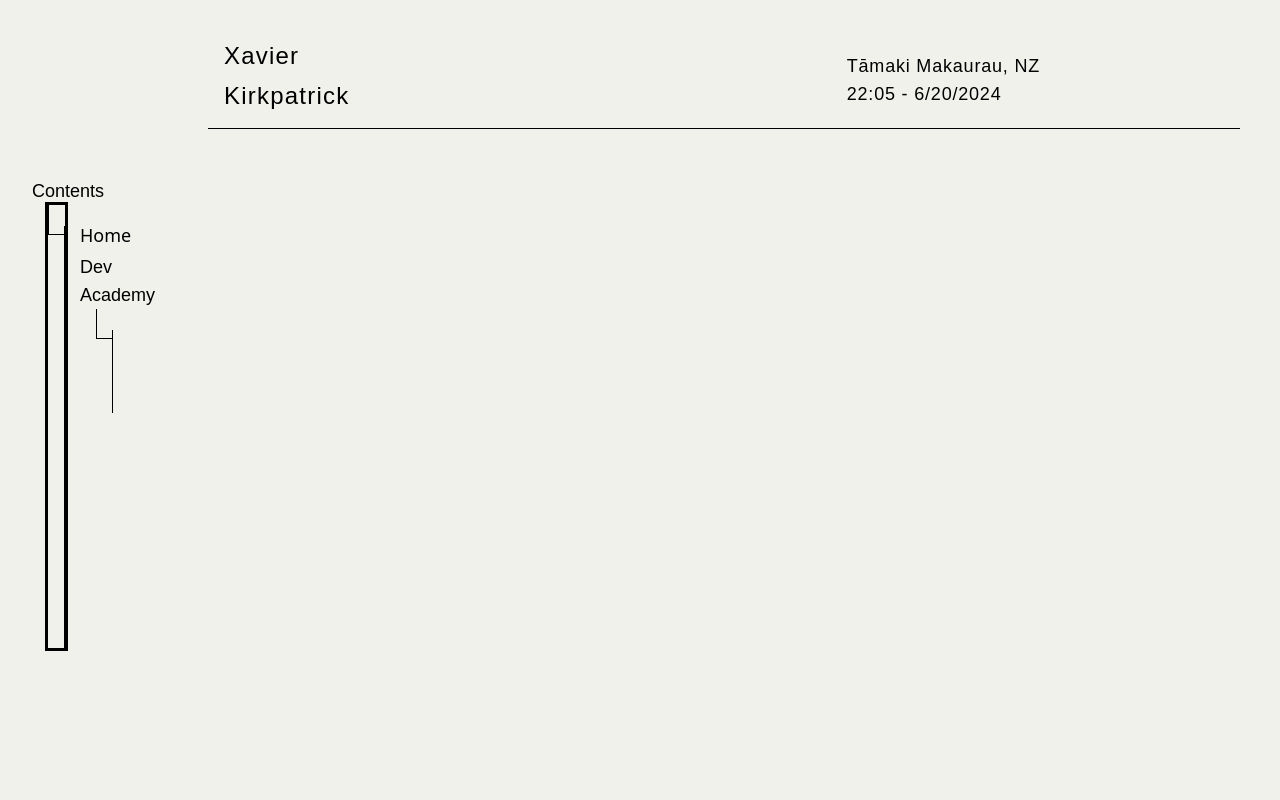
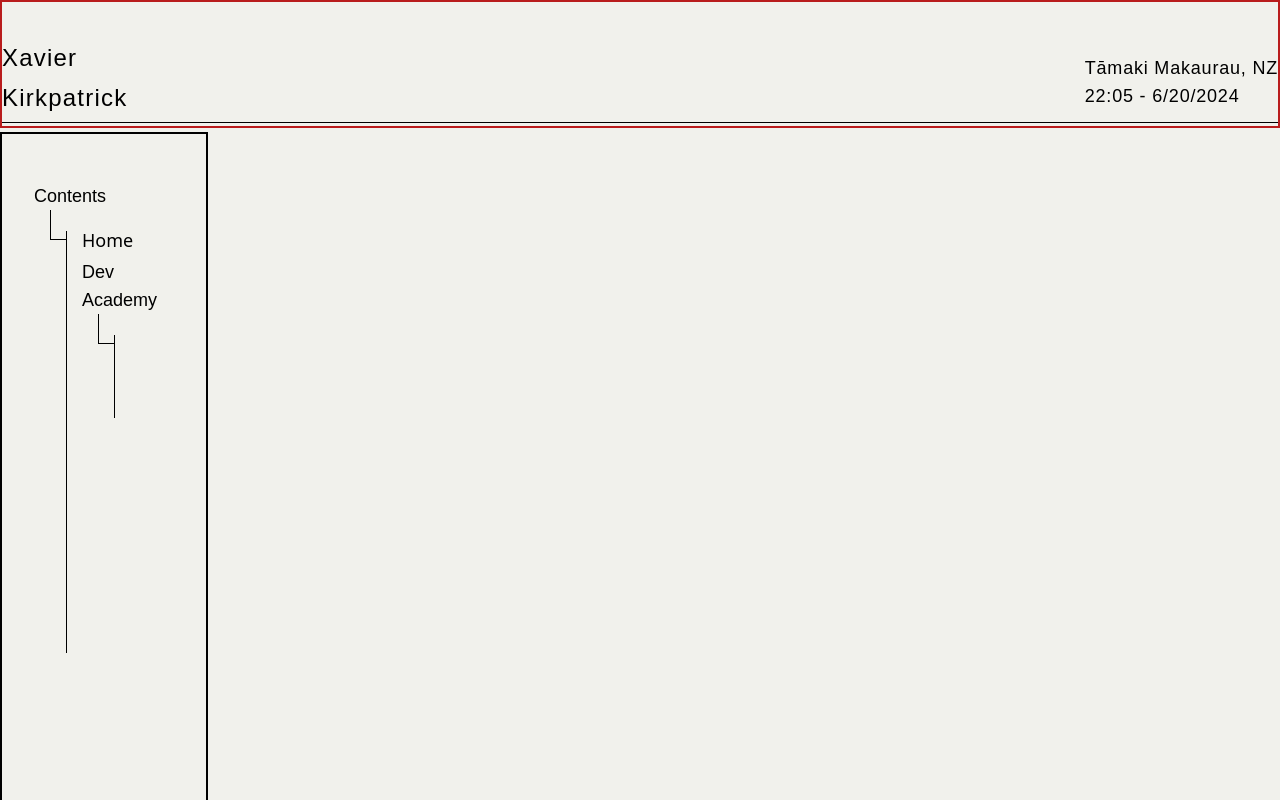
Before and after one commit to xavier-kirkpatrick/xavier-kirkpatrick.github.io, a React (Vite) app: page / in a window 1280 px wide. Shown: the top 800 px of the page. Built offline with nearby package versions, Linux system fonts and the light colour scheme.

Commit message:
commit to switch branch

```diff
--- a/public/main.css
+++ b/public/main.css
@@ -607,10 +607,6 @@ video {
   top: 1.75rem;
 }
 
-.top-9 {
-  top: 2.25rem;
-}
-
 .ml-20 {
   margin-left: 5rem;
 }
@@ -647,6 +643,14 @@ video {
   margin-top: 1rem;
 }
 
+.mb-2 {
+  margin-bottom: 0.5rem;
+}
+
+.ml-1 {
+  margin-left: 0.25rem;
+}
+
 .block {
   display: block;
 }
@@ -663,16 +667,76 @@ video {
   display: none;
 }
 
+.h-4\/5 {
+  height: 80%;
+}
+
+.h-fit {
+  height: fit-content;
+}
+
+.h-auto {
+  height: auto;
+}
+
+.h-screen {
+  height: 100vh;
+}
+
+.h-full {
+  height: 100%;
+}
+
+.h-px {
+  height: 1px;
+}
+
+.h-lvh {
+  height: 100lvh;
+}
+
+.h-32 {
+  height: 8rem;
+}
+
+.h-96 {
+  height: 24rem;
+}
+
 .min-h-screen {
   min-height: 100vh;
 }
 
+.w-52 {
+  width: 13rem;
+}
+
+.w-80 {
+  width: 20rem;
+}
+
+.w-56 {
+  width: 14rem;
+}
+
+.w-96 {
+  width: 24rem;
+}
+
+.w-64 {
+  width: 16rem;
+}
+
+.w-32 {
+  width: 8rem;
+}
+
+.grid-flow-row {
+  grid-auto-flow: row;
+}
+
 .flex-col {
   flex-direction: column;
-}
-
-.content-between {
-  align-content: space-between;
 }
 
 .items-baseline {
@@ -687,6 +751,12 @@ video {
   justify-content: space-evenly;
 }
 
+.space-x-10 > :not([hidden]) ~ :not([hidden]) {
+  --tw-space-x-reverse: 0;
+  margin-right: calc(2.5rem * var(--tw-space-x-reverse));
+  margin-left: calc(2.5rem * calc(1 - var(--tw-space-x-reverse)));
+}
+
 .overflow-hidden {
   overflow: hidden;
 }
@@ -695,13 +765,40 @@ video {
   text-wrap: wrap;
 }
 
+.border {
+  border-width: 1px;
+}
+
+.border-2 {
+  border-width: 2px;
+}
+
 .border-b {
   border-bottom-width: 1px;
+}
+
+.border-solid {
+  border-style: solid;
 }
 
 .border-black {
   --tw-border-opacity: 1;
   border-color: rgb(0 0 0 / var(--tw-border-opacity));
+}
+
+.border-gray-300 {
+  --tw-border-opacity: 1;
+  border-color: rgb(209 213 219 / var(--tw-border-opacity));
+}
+
+.border-red-700 {
+  --tw-border-opacity: 1;
+  border-color: rgb(185 28 28 / var(--tw-border-opacity));
+}
+
+.border-green-500 {
+  --tw-border-opacity: 1;
+  border-color: rgb(34 197 94 / var(--tw-border-opacity));
 }
 
 .bg-mainBgColour {
@@ -714,6 +811,26 @@ video {
 
 .pt-2 {
   padding-top: 0.5rem;
+}
+
+.pb-1 {
+  padding-bottom: 0.25rem;
+}
+
+.pl-52 {
+  padding-left: 13rem;
+}
+
+.pr-10 {
+  padding-right: 2.5rem;
+}
+
+.pb-2 {
+  padding-bottom: 0.5rem;
+}
+
+.pb-7 {
+  padding-bottom: 1.75rem;
 }
 
 .font-jost {
--- a/src/components/Header.tsx
+++ b/src/components/Header.tsx
@@ -57,11 +57,10 @@ function Header() {
   };
 
   return (
-    <>
-      <div
-        id="container"
-        className="ml-56 mr-60 flex items-baseline justify-between pt-10"
-      >
+    // Header Container div below
+    <div id="container" className="h-32 border-2 border-solid border-red-700">
+      {/* ------- Header ber text & date section ------- */}
+      <div className="flex items-baseline justify-between space-x-10 pt-10">
         <motion.div className="font-jost text-2xl tracking-wider">
           <h1>{animateXavKirk("Xavier")}</h1>
           <h1>{animateXavKirk("Kirkpatrick")}</h1>
@@ -92,16 +91,15 @@ function Header() {
         </div>
       </div>
 
-      <div>
+      {/* ------- Header bar separator line ------- */}
       <motion.div
-          className="ml-52 mr-10 border-b border-black pt-2 font-jost text-2xl"
+        className="border-b border-solid border-black pl-52 pr-10"
         variants={headerLine}
         transition={{ duration: 4 }}
         initial="hidden"
         animate="visible"
-        />
+      ></motion.div>
     </div>
-    </>
   );
 }
 
--- a/src/components/SideBar.tsx
+++ b/src/components/SideBar.tsx
@@ -21,7 +21,8 @@ const animateBranches = {
 
 function SideBar() {
   return (
-    <div>
+    // Container div here
+    <div className="mt-1 h-screen w-52 border-2 border-solid border-black">
       {/* ------- Contents section ------- */}
       <div className="relative">
         <motion.p className="ml-8 mt-12 font-jost text-lg">Contents</motion.p>
@@ -34,9 +35,9 @@ function SideBar() {
           xmlns="http://www.w3.org/2000/svg"
           initial="hidden"
           animate="visible"
-          className="absolute left-12 top-7 outline"
+          className="absolute left-12 top-7"
         >
-          <motion.g id="Contents">
+          <motion.g id="Contents svg">
             <motion.line
               id="Line 3"
               x1={0.5}
--- a/src/routes/index.tsx
+++ b/src/routes/index.tsx
@@ -1,4 +1,5 @@
 import { createFileRoute } from "@tanstack/react-router";
+import HomePage from "../pages/Home";
 
 // The Index component is rendered inside the root route or __route.tsx via the outlet.
 // This is done via the createLazyFileRoute function which in configured to render Index below.
@@ -8,5 +9,9 @@ export const Route = createFileRoute("/")({
 });
 
 function Index() {
-  return <div> </div>;
+  return (
+    <div className="border-2 border-solid border-green-500">
+      <HomePage />
+    </div>
+  );
 }
```
Also changed, not shown: 1 other file (tests, documents, lock files or other folders). Lines whose indentation alone changed are shown as unchanged.
